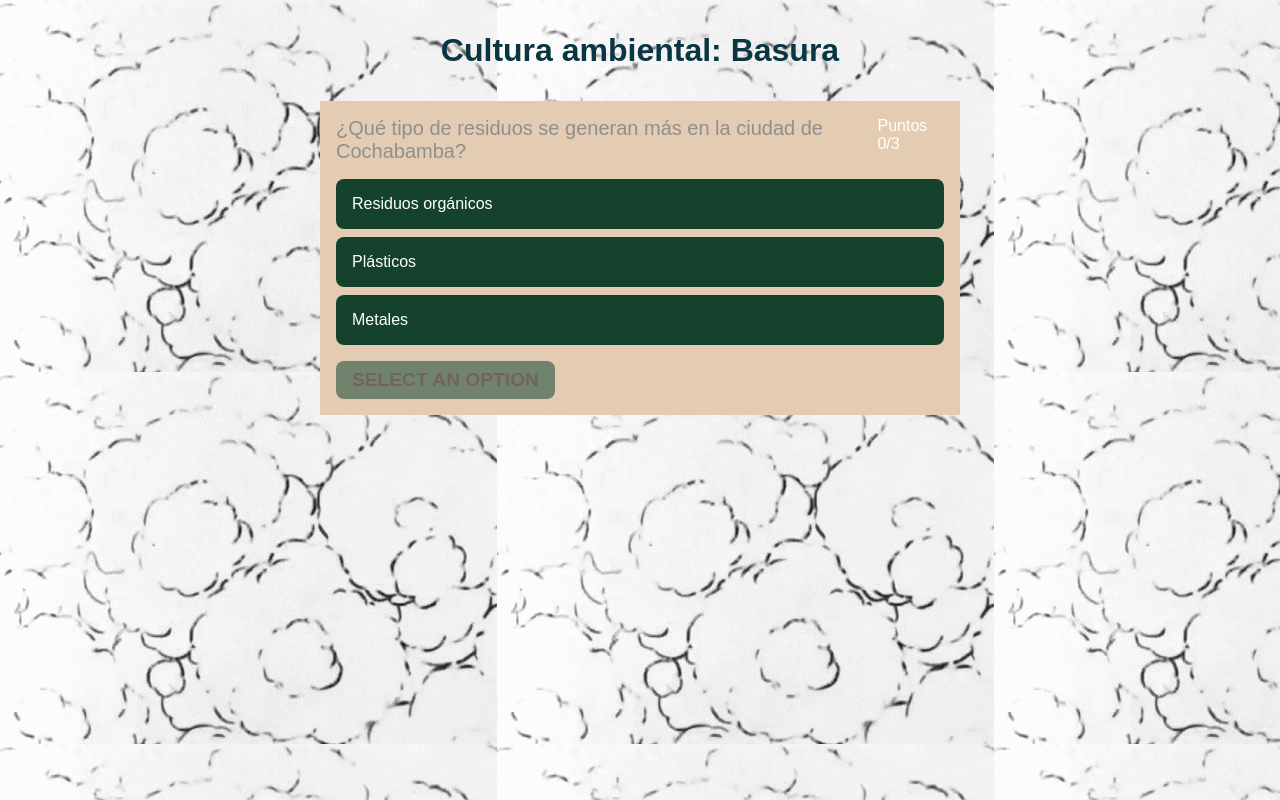
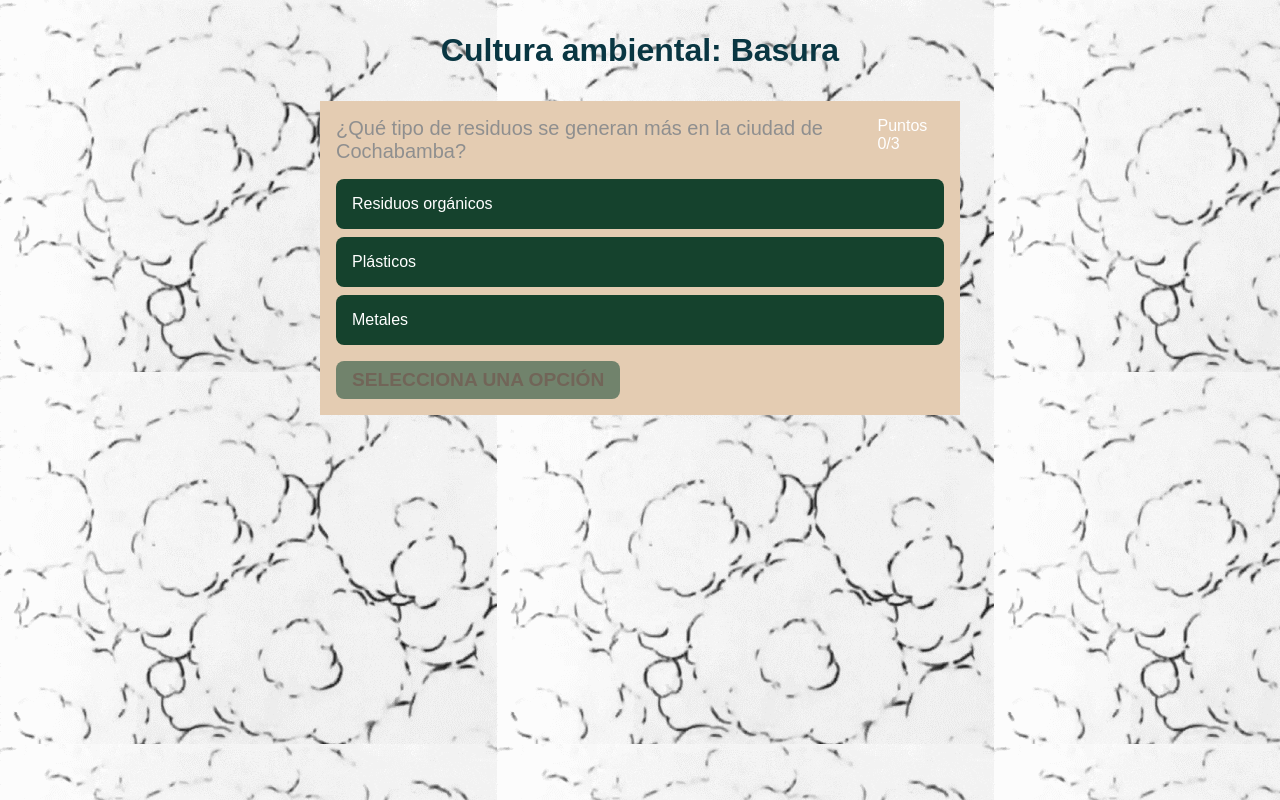
Before and after one commit to GabrielZurita00/cultura-ambiental, a Vue app in the folder quiz-ambiental/: page / in a window 1280 px wide. Built offline with nearby package versions, Linux system fonts and the light colour scheme.

Commit message:
fix: language and answers

```diff
--- a/quiz-ambiental/src/App.vue
+++ b/quiz-ambiental/src/App.vue
@@ -17,9 +17,9 @@ const questions = ref([
 	question: '¿Cómo se separan los residuos domésticos en Bolivia?',
 	answer: 2,
 	options: [
-		'Orgánicos, reciclables, no aprovechables',
 		'Orgánicos e inorgánicos',
-		'Papel, plástico, orgánicos, metales y basura'
+		'Papel, plástico, orgánicos, metales y basura',
+		'Orgánicos, reciclables, no aprovechables'
 	],
 	selected: null
   },
@@ -123,10 +123,10 @@ const NextQuestion = () => {
 				:disabled="!getCurrentQuestion.selected">
 				{{
 					getCurrentQuestion.index == questions.length - 1
-						? 'Finish'
+						? 'Fin'
 						: getCurrentQuestion.selected == null
-							? 'Select an option'
-							: 'Next question'
+							? 'Selecciona una opción'
+							: 'Siguiente pregunta'
 				}}
 			</button>
 		</section>
```
